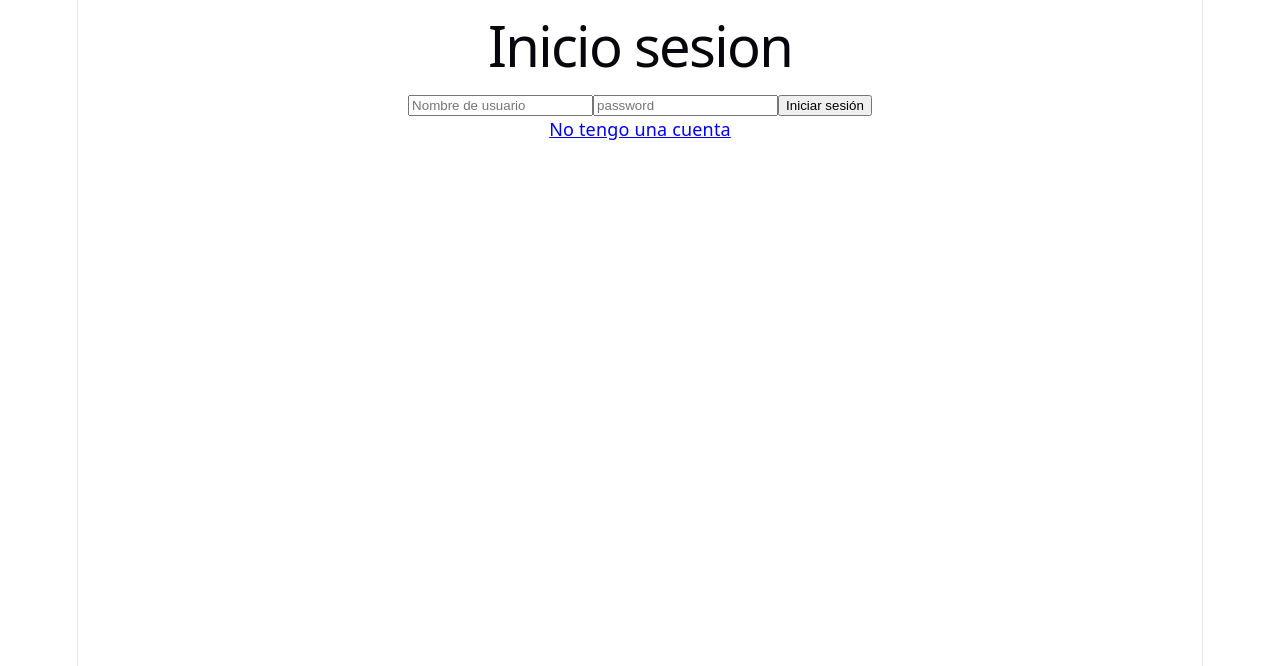
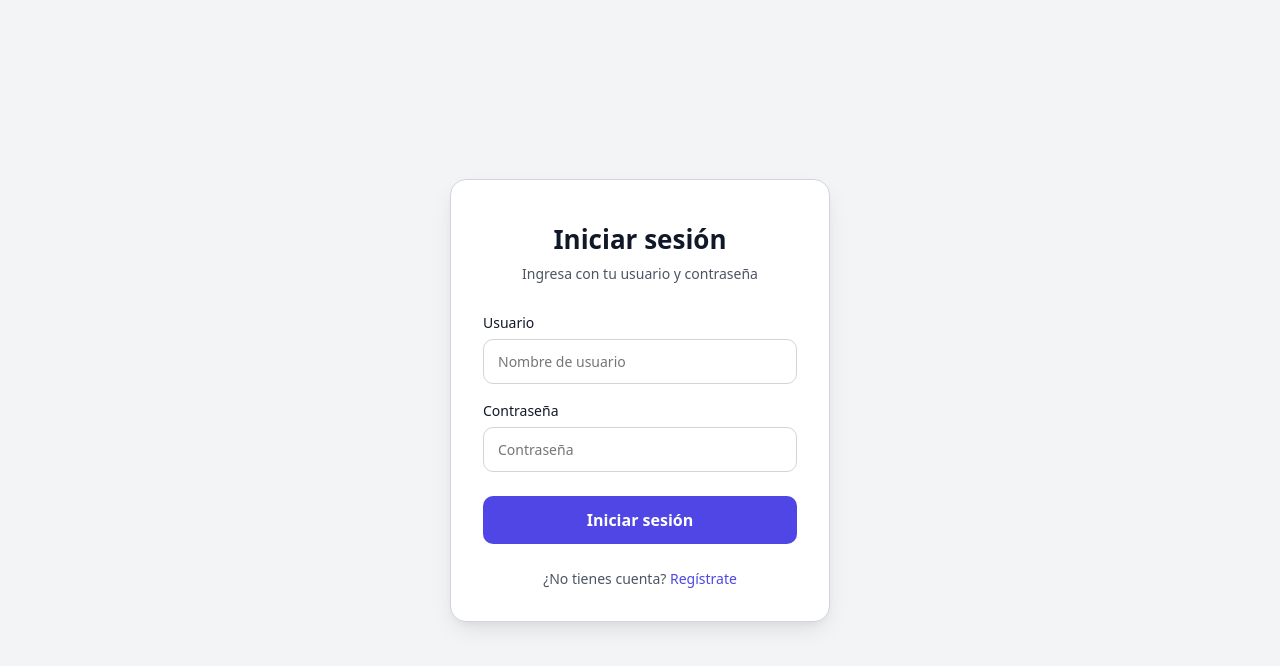
Before and after one commit to Domiciano/262WebApp7, a React (Vite) app: page / in a window 1280 px wide. Shown: the top 666 px of the page. Built offline with nearby package versions, Linux system fonts and the light colour scheme.

Commit message:
Estilos del login: tarjeta centrada, etiquetas y modo oscuro

```diff
--- a/src/App.css
+++ /dev/null
@@ -1,184 +0,0 @@
-.counter {
-  font-size: 16px;
-  padding: 5px 10px;
-  border-radius: 5px;
-  color: var(--accent);
-  background: var(--accent-bg);
-  border: 2px solid transparent;
-  transition: border-color 0.3s;
-  margin-bottom: 24px;
-
-  &:hover {
-    border-color: var(--accent-border);
-  }
-  &:focus-visible {
-    outline: 2px solid var(--accent);
-    outline-offset: 2px;
-  }
-}
-
-.hero {
-  position: relative;
-
-  .base,
-  .framework,
-  .vite {
-    inset-inline: 0;
-    margin: 0 auto;
-  }
-
-  .base {
-    width: 170px;
-    position: relative;
-    z-index: 0;
-  }
-
-  .framework,
-  .vite {
-    position: absolute;
-  }
-
-  .framework {
-    z-index: 1;
-    top: 34px;
-    height: 28px;
-    transform: perspective(2000px) rotateZ(300deg) rotateX(44deg) rotateY(39deg)
-      scale(1.4);
-  }
-
-  .vite {
-    z-index: 0;
-    top: 107px;
-    height: 26px;
-    width: auto;
-    transform: perspective(2000px) rotateZ(300deg) rotateX(40deg) rotateY(39deg)
-      scale(0.8);
-  }
-}
-
-#center {
-  display: flex;
-  flex-direction: column;
-  gap: 25px;
-  place-content: center;
-  place-items: center;
-  flex-grow: 1;
-
-  @media (max-width: 1024px) {
-    padding: 32px 20px 24px;
-    gap: 18px;
-  }
-}
-
-#next-steps {
-  display: flex;
-  border-top: 1px solid var(--border);
-  text-align: left;
-
-  & > div {
-    flex: 1 1 0;
-    padding: 32px;
-    @media (max-width: 1024px) {
-      padding: 24px 20px;
-    }
-  }
-
-  .icon {
-    margin-bottom: 16px;
-    width: 22px;
-    height: 22px;
-  }
-
-  @media (max-width: 1024px) {
-    flex-direction: column;
-    text-align: center;
-  }
-}
-
-#docs {
-  border-right: 1px solid var(--border);
-
-  @media (max-width: 1024px) {
-    border-right: none;
-    border-bottom: 1px solid var(--border);
-  }
-}
-
-#next-steps ul {
-  list-style: none;
-  padding: 0;
-  display: flex;
-  gap: 8px;
-  margin: 32px 0 0;
-
-  .logo {
-    height: 18px;
-  }
-
-  a {
-    color: var(--text-h);
-    font-size: 16px;
-    border-radius: 6px;
-    background: var(--social-bg);
-    display: flex;
-    padding: 6px 12px;
-    align-items: center;
-    gap: 8px;
-    text-decoration: none;
-    transition: box-shadow 0.3s;
-
-    &:hover {
-      box-shadow: var(--shadow);
-    }
-    .button-icon {
-      height: 18px;
-      width: 18px;
-    }
-  }
-
-  @media (max-width: 1024px) {
-    margin-top: 20px;
-    flex-wrap: wrap;
-    justify-content: center;
-
-    li {
-      flex: 1 1 calc(50% - 8px);
-    }
-
-    a {
-      width: 100%;
-      justify-content: center;
-      box-sizing: border-box;
-    }
-  }
-}
-
-#spacer {
-  height: 88px;
-  border-top: 1px solid var(--border);
-  @media (max-width: 1024px) {
-    height: 48px;
-  }
-}
-
-.ticks {
-  position: relative;
-  width: 100%;
-
-  &::before,
-  &::after {
-    content: '';
-    position: absolute;
-    top: -4.5px;
-    border: 5px solid transparent;
-  }
-
-  &::before {
-    left: 0;
-    border-left-color: var(--border);
-  }
-  &::after {
-    right: 0;
-    border-right-color: var(--border);
-  }
-}
--- a/src/App.jsx
+++ b/src/App.jsx
@@ -1,8 +1,4 @@
 import { useState } from 'react'
-import heroImg from './assets/hero.png'
-import reactLogo from './assets/react.svg'
-import viteLogo from './assets/vite.svg'
-import './App.css'
 import {login} from './services/AuthServices';
 
 function App() {
@@ -19,16 +15,27 @@ function App() {
     login();
   }
   return (
-    <>
-      <h1>Inicio sesion</h1>
-      <form>
-        <input value={username} onChange={ (e) => setUsername(e.target.value) } placeholder='Nombre de usuario' type='text'></input>
-        <input value={password} onChange={ (e) => setPassword(e.target.value) } placeholder='password' type='password'></input>
-        <button onClick={ (e)=> handleLogin(e) }>Iniciar sesión</button>
-      </form>
+    <main className="login">
+      <div className="login-card">
+        <h1>Iniciar sesión</h1>
+        <p className="login-subtitle">Ingresa con tu usuario y contraseña</p>
+        <form>
+          <label>
+            Usuario
+            <input value={username} onChange={ (e) => setUsername(e.target.value) } placeholder='Nombre de usuario' type='text'></input>
+          </label>
+          <label>
+            Contraseña
+            <input value={password} onChange={ (e) => setPassword(e.target.value) } placeholder='Contraseña' type='password'></input>
+          </label>
+          <button onClick={ (e)=> handleLogin(e) }>Iniciar sesión</button>
+        </form>
 
-      <a href="#" onClick={(e)=>e.preventDefault()}>No tengo una cuenta</a>
-    </>
+        <p className="login-footer">
+          ¿No tienes cuenta? <a href="#" onClick={(e)=>e.preventDefault()}>Regístrate</a>
+        </p>
+      </div>
+    </main>
   );
 }
 
--- a/src/index.css
+++ b/src/index.css
@@ -1,53 +1,43 @@
 :root {
-  --text: #6b6375;
-  --text-h: #08060d;
-  --bg: #fff;
-  --border: #e5e4e7;
-  --code-bg: #f4f3ec;
-  --accent: #aa3bff;
-  --accent-bg: rgba(170, 59, 255, 0.1);
-  --accent-border: rgba(170, 59, 255, 0.5);
-  --social-bg: rgba(244, 243, 236, 0.5);
-  --shadow:
-    rgba(0, 0, 0, 0.1) 0 10px 15px -3px, rgba(0, 0, 0, 0.05) 0 4px 6px -2px;
+  --text: #4b5563;
+  --text-h: #111827;
+  --bg: #f3f4f6;
+  --card: #ffffff;
+  --border: #d1d5db;
+  --accent: #4f46e5;
+  --accent-hover: #4338ca;
+  --link: #4f46e5;
+  --accent-ring: rgba(79, 70, 229, 0.25);
+  --error: #b91c1c;
+  --error-bg: #fef2f2;
+  --shadow: 0 10px 25px -5px rgba(0, 0, 0, 0.1), 0 4px 10px -4px rgba(0, 0, 0, 0.06);
 
-  --sans: system-ui, 'Segoe UI', Roboto, sans-serif;
-  --heading: system-ui, 'Segoe UI', Roboto, sans-serif;
-  --mono: ui-monospace, Consolas, monospace;
-
-  font: 18px/145% var(--sans);
-  letter-spacing: 0.18px;
-  color-scheme: light dark;
+  font: 16px/1.5 system-ui, 'Segoe UI', Roboto, sans-serif;
   color: var(--text);
   background: var(--bg);
-  font-synthesis: none;
-  text-rendering: optimizeLegibility;
+  color-scheme: light dark;
   -webkit-font-smoothing: antialiased;
-  -moz-osx-font-smoothing: grayscale;
-
-  @media (max-width: 1024px) {
-    font-size: 16px;
-  }
 }
 
 @media (prefers-color-scheme: dark) {
   :root {
     --text: #9ca3af;
     --text-h: #f3f4f6;
-    --bg: #16171d;
-    --border: #2e303a;
-    --code-bg: #1f2028;
-    --accent: #c084fc;
-    --accent-bg: rgba(192, 132, 252, 0.15);
-    --accent-border: rgba(192, 132, 252, 0.5);
-    --social-bg: rgba(47, 48, 58, 0.5);
-    --shadow:
-      rgba(0, 0, 0, 0.4) 0 10px 15px -3px, rgba(0, 0, 0, 0.25) 0 4px 6px -2px;
+    --bg: #111318;
+    --card: #1b1e25;
+    --border: #374151;
+    --accent: #6366f1;
+    --accent-hover: #4f46e5;
+    --link: #a5b4fc;
+    --accent-ring: rgba(129, 140, 248, 0.3);
+    --error: #fca5a5;
+    --error-bg: rgba(185, 28, 28, 0.15);
+    --shadow: 0 10px 25px -5px rgba(0, 0, 0, 0.5);
   }
+}
 
-  #social .button-icon {
-    filter: invert(1) brightness(2);
-  }
+* {
+  box-sizing: border-box;
 }
 
 body {
@@ -55,57 +45,115 @@ body {
 }
 
 #root {
-  width: 1126px;
-  max-width: 100%;
-  margin: 0 auto;
+  min-height: 100svh;
+}
+
+.login {
+  min-height: 100svh;
+  display: grid;
+  place-items: center;
+  padding: 24px;
+}
+
+.login-card {
+  width: 100%;
+  max-width: 380px;
+  padding: 40px 32px 32px;
+  background: var(--card);
+  border: 1px solid var(--border);
+  border-radius: 16px;
+  box-shadow: var(--shadow);
+}
+
+.login-card h1 {
+  margin: 0 0 4px;
+  font-size: 26px;
+  font-weight: 600;
+  color: var(--text-h);
   text-align: center;
-  border-inline: 1px solid var(--border);
-  min-height: 100svh;
+}
+
+.login-subtitle {
+  margin: 0 0 28px;
+  font-size: 14px;
+  text-align: center;
+}
+
+.login-card form {
   display: flex;
   flex-direction: column;
-  box-sizing: border-box;
+  gap: 16px;
 }
 
-h1,
-h2 {
-  font-family: var(--heading);
+.login-card label {
+  display: flex;
+  flex-direction: column;
+  gap: 6px;
+  font-size: 14px;
   font-weight: 500;
   color: var(--text-h);
 }
 
-h1 {
-  font-size: 56px;
-  letter-spacing: -1.68px;
-  margin: 32px 0;
-  @media (max-width: 1024px) {
-    font-size: 36px;
-    margin: 20px 0;
-  }
-}
-h2 {
-  font-size: 24px;
-  line-height: 118%;
-  letter-spacing: -0.24px;
-  margin: 0 0 8px;
-  @media (max-width: 1024px) {
-    font-size: 20px;
-  }
-}
-p {
-  margin: 0;
+.login-card input {
+  width: 100%;
+  padding: 11px 14px;
+  font: inherit;
+  color: var(--text-h);
+  background: var(--card);
+  border: 1px solid var(--border);
+  border-radius: 10px;
+  outline: none;
+  transition: border-color 0.15s, box-shadow 0.15s;
 }
 
-code,
-.counter {
-  font-family: var(--mono);
-  display: inline-flex;
-  border-radius: 4px;
-  color: var(--text-h);
+.login-card input:focus {
+  border-color: var(--accent);
+  box-shadow: 0 0 0 4px var(--accent-ring);
 }
 
-code {
-  font-size: 15px;
-  line-height: 135%;
-  padding: 4px 8px;
-  background: var(--code-bg);
+.login-card button {
+  margin-top: 8px;
+  padding: 12px;
+  font: inherit;
+  font-weight: 600;
+  color: #fff;
+  background: var(--accent);
+  border: none;
+  border-radius: 10px;
+  cursor: pointer;
+  transition: background 0.15s;
 }
+
+.login-card button:hover {
+  background: var(--accent-hover);
+}
+
+.login-card button:focus-visible {
+  outline: none;
+  box-shadow: 0 0 0 4px var(--accent-ring);
+}
+
+.login-error {
+  margin: 0;
+  padding: 10px 12px;
+  font-size: 14px;
+  color: var(--error);
+  background: var(--error-bg);
+  border-radius: 8px;
+}
+
+.login-footer {
+  margin: 24px 0 0;
+  font-size: 14px;
+  text-align: center;
+}
+
+.login-footer a {
+  color: var(--link);
+  font-weight: 500;
+  text-decoration: none;
+}
+
+.login-footer a:hover {
+  text-decoration: underline;
+}
```
